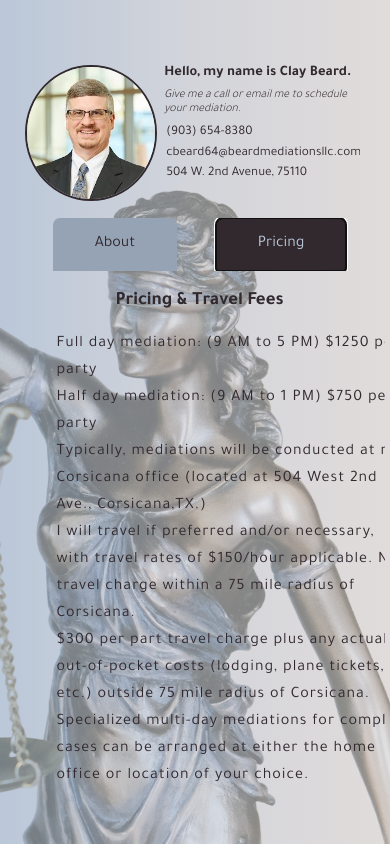
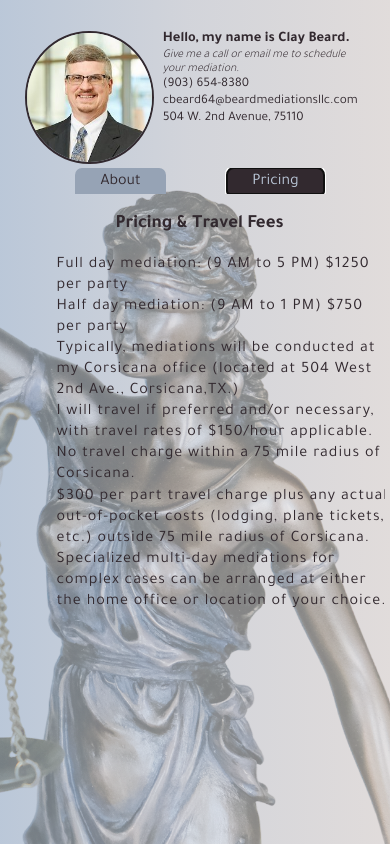
Before and after one commit to h-elliot/beard-mediations, a React (Create React App) app: page / in a window 390 px wide. Both pictures are taken after a click on the tab "Pricing". Shown: the top 844 px of the page. Built offline with nearby package versions, Linux system fonts and the light colour scheme.

Commit message:
add more mobile styles, mostly txt size adjustmnts

```diff
--- a/src/components/Pricing.js
+++ b/src/components/Pricing.js
@@ -9,22 +9,26 @@ export default function Pricing() {
 			<ul className='Pricing-text'>
 				{' '}
 				{/* long */}
-				<li>Full day mediation: (9 AM to 5 PM) $1250 per party</li>
-				<li>Half day mediation: (9 AM to 1 PM) $750 per party</li>
-				<li>
+				<li className='Pricing-text-item'>
+					Full day mediation: (9 AM to 5 PM) $1250 per party
+				</li>
+				<li className='Pricing-text-item'>
+					Half day mediation: (9 AM to 1 PM) $750 per party
+				</li>
+				<li className='Pricing-text-item'>
 					Typically, mediations will be conducted at my Corsicana office
 					(located at 504 West 2nd Ave., Corsicana,TX.)
 				</li>
-				<li>
+				<li className='Pricing-text-item'>
 					I will travel if preferred and/or necessary, with travel rates of
 					$150/hour applicable. No travel charge within a 75 mile radius of
 					Corsicana.
 				</li>
-				<li>
+				<li className='Pricing-text-item'>
 					$300 per part travel charge plus any actual out-of-pocket costs
 					(lodging, plane tickets, etc.) outside 75 mile radius of Corsicana.
 				</li>
-				<li>
+				<li className='Pricing-text-item'>
 					Specialized multi-day mediations for complex cases can be arranged at
 					either the home office or location of your choice.
 				</li>
--- a/src/styles/About.css
+++ b/src/styles/About.css
@@ -38,9 +38,14 @@
 
 	.About-text {
 		max-width: 90%;
+		line-height: 2vh;
 	}
+
+	.About-title {
+		font-size: calc(7pt + 1vmin);
+	}
+
 	.About-p {
-		/*? not working */
 		font-size: calc(6pt + 1vmin);
 	}
 }
--- a/src/styles/Card.css
+++ b/src/styles/Card.css
@@ -69,6 +69,7 @@
 
 	.Card-text {
 		font-size: calc(6pt + 1vmin);
+		padding: 0 2.5% ;
 	}
 
 	.Card-title {
@@ -77,14 +78,17 @@
 
 	.Card-subtitle {
 		font-size: calc(6pt + 1vmin);
+		padding: 0;
 	}
 
 	.Profile-contact ul {
 		max-height: 60%;
+		padding: 0;
 	}
 
 	.Profile-contact li {
 		font-size: calc(7pt + 1vmin);
+		padding: 0;
 	}
 
 	.Profile-image {
--- a/src/styles/PageContent.css
+++ b/src/styles/PageContent.css
@@ -19,3 +19,10 @@
 		width: 95%;
 	}
 }
+
+@media screen and (max-width: 800px) {
+
+	.Page-content-all {
+		margin-top: 3vh;
+	}
+}
--- a/src/styles/Pricing.css
+++ b/src/styles/Pricing.css
@@ -8,7 +8,7 @@
 	line-height: 27px;
 }
 
-.Page-content-title h3 {
+.Pricing-title h3 {
 	/* font-size: calc(7pt + 2vmin); */
 	padding: 0 5%;
 	margin: 0;
@@ -17,7 +17,7 @@
 	max-height: 12%;
 }
 
-.Page-content-p ul {
+.Pricing-p ul {
 	padding: 0 5%;
 	margin-right: 6%;
 
@@ -30,3 +30,26 @@
 		max-width: 80vh;
 	}
 }
+
+@media screen and (max-width: 800px) {
+
+	.Pricing-text {
+		max-width: 90%;
+		line-height: 2.5vh;
+		letter-spacing: auto;
+	}
+
+	.Pricing-title h3 {
+		font-size: calc(7pt + 1vmin);
+	}
+
+	.Pricing-text ul {
+		max-width: 90%;
+		line-height: 2vh;
+		padding: 0vh;
+	}
+
+	.Pricing-text-item li{
+		font-size: calc(2pt + 1vmin);
+	}
+}
--- a/src/styles/TabComponent.css
+++ b/src/styles/TabComponent.css
@@ -30,3 +30,14 @@ Tab:hover {
 	color: #BBC8D9;
 	border-radius: 7px 7px 0 0;
 }
+
+@media screen and (max-width: 800px) {
+
+	/*todo add content  */
+	.Tab-Titles-container {
+			margin-top: .5vh;
+		}
+	.Tab-Titles {
+		padding: .6vh 3vh .2vh 3vh;
+	}
+}
```
